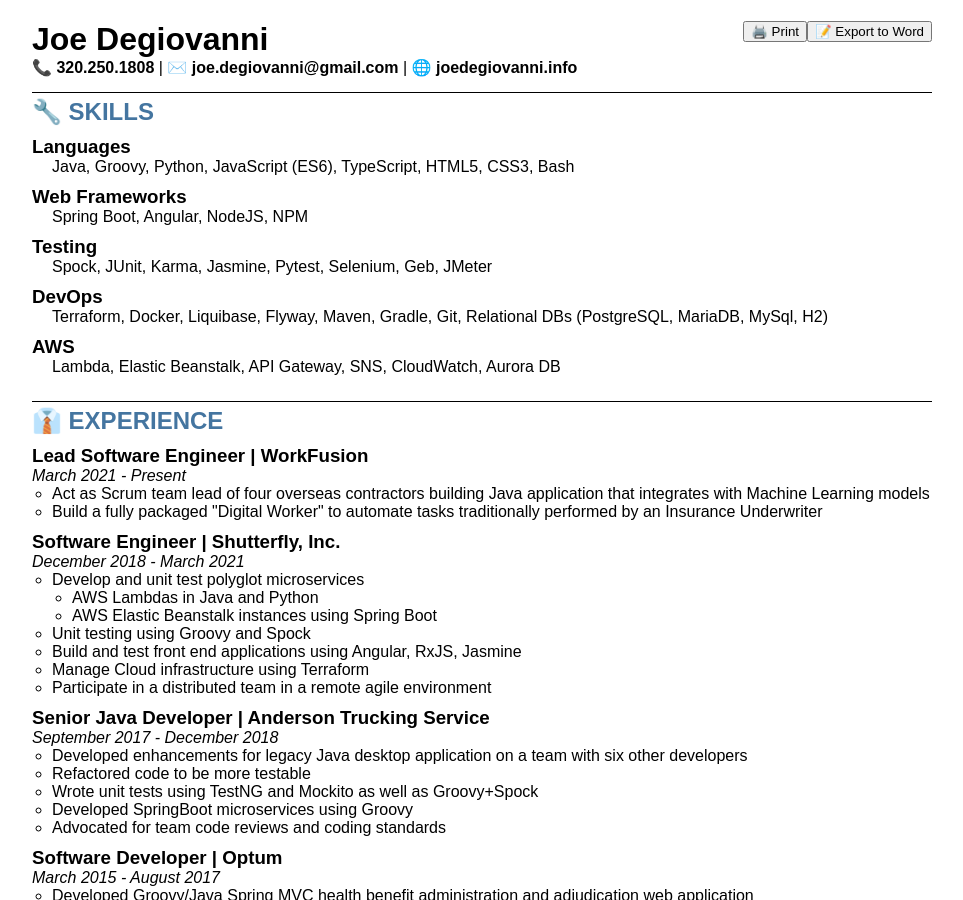
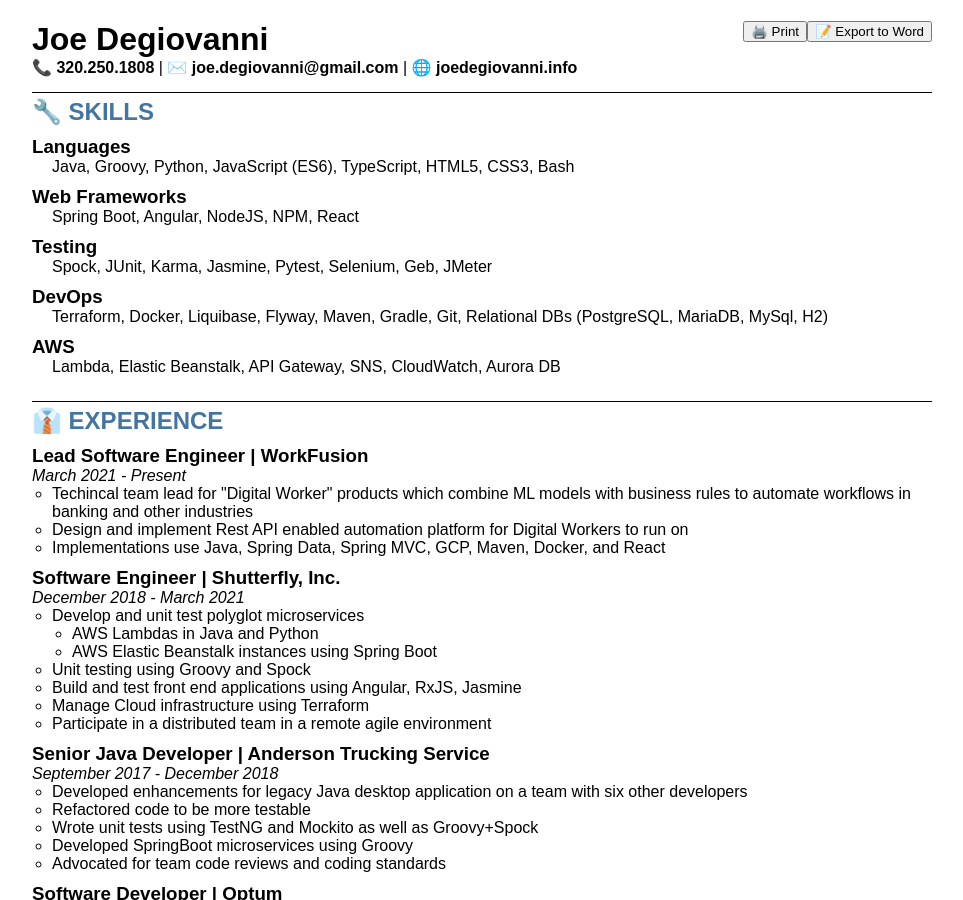
Before and after one commit to joe-degiovanni/joe-degiovanni.github.io, a Jekyll site: the page resume/index.html, which Jekyll copies as it is, in a window 1280 px wide and 900 px high. Shown: the whole window, without its empty margins (158-1121 px from the left). Built offline with Jekyll 4.4.1, drawn with Linux system fonts in a browser that asks for light colours.

Commit message:
updated Workfusion experience

```diff
--- a/resume/index.html
+++ b/resume/index.html
@@ -27,7 +27,7 @@
         <p>Java, Groovy, Python, JavaScript (ES6), TypeScript, HTML5, CSS3, Bash</p>
 
         <h3>Web Frameworks</h3>
-        <p>Spring Boot, Angular, NodeJS, NPM</p>
+        <p>Spring Boot, Angular, NodeJS, NPM, React</p>
 
         <h3>Testing</h3>
         <p>Spock, JUnit, Karma, Jasmine, Pytest, Selenium, Geb, JMeter</p>
@@ -45,8 +45,9 @@
         <h3>Lead Software Engineer | WorkFusion</h3>
         <i>March 2021 - Present</i>
         <ul>
-            <li>Act as Scrum team lead of four overseas contractors building Java application that integrates with Machine Learning models</li>
-            <li>Build a fully packaged "Digital Worker" to automate tasks traditionally performed by an Insurance Underwriter</li>
+            <li>Techincal team lead for "Digital Worker" products which combine ML models with business rules to automate workflows in banking and other industries</li>
+            <li>Design and implement Rest API enabled automation platform for Digital Workers to run on</li>
+            <li>Implementations use Java, Spring Data, Spring MVC, GCP, Maven, Docker, and React</li>
         </ul>
 
         <h3>Software Engineer | Shutterfly, Inc.</h3>
```
